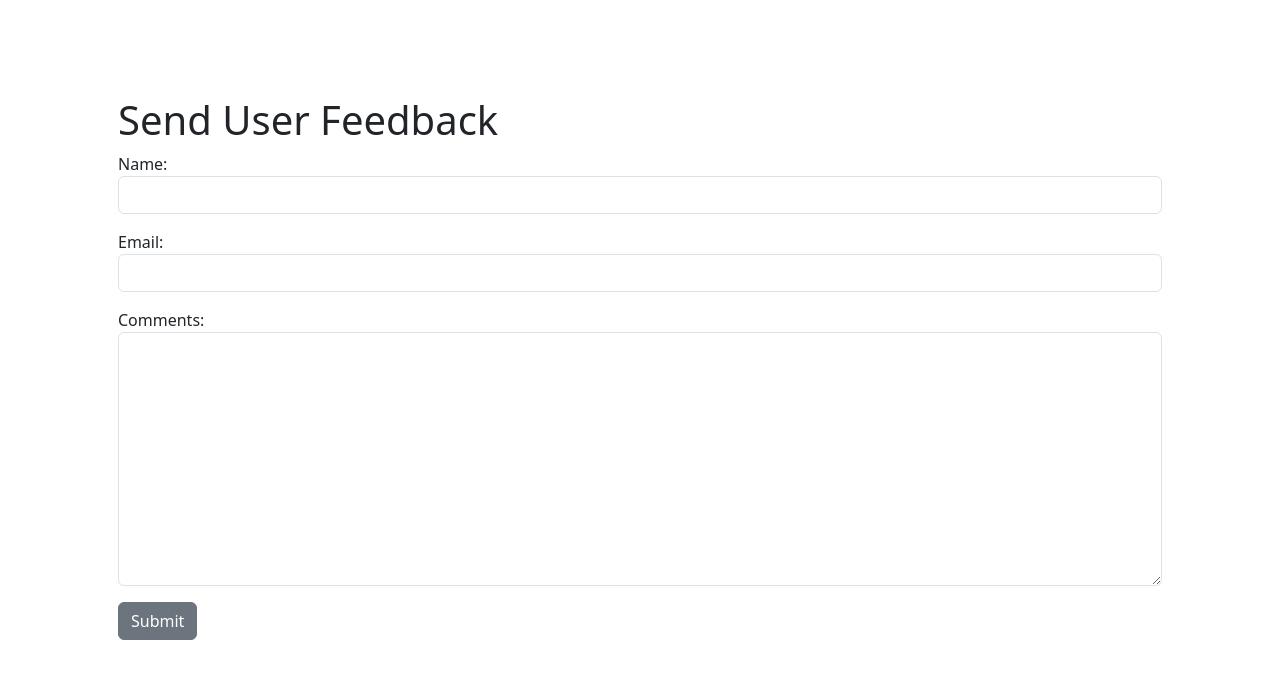
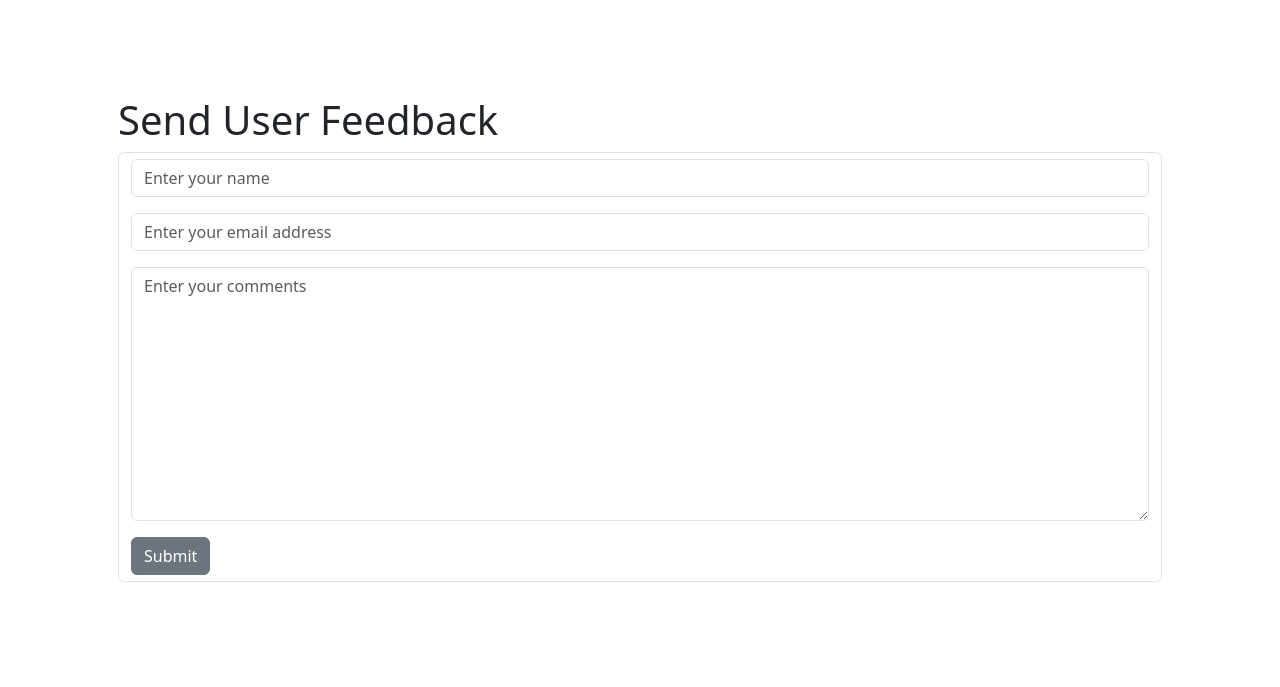
Before and after one commit to suntripper6/ABlueRainbowProject, a Django app: page /feedback/ in a window 1280 px wide. Shown: the part 56-743 px from the top of the page. Run offline with Django 4.2, Linux system fonts and the light colour scheme; some libraries are stand-ins or nearby versions.

Commit message:
updated forms.py

```diff
--- a/ABlueRainbowProject/urls.py
+++ b/ABlueRainbowProject/urls.py
@@ -61,9 +61,9 @@ urlpatterns = [
          name="hospice-update-view"),
     path("hospice/delete/<int:id>", views.hospice_delete_view,
          name="hospice-delete-view"),
-
     path("feedback/", views.userfeedback_create_view),
     path("search_facilities", views.search_facilities, name="search-facilities"),
     path("admin/", admin.site.urls),
+
     # path('api/', include('a_blue_rainbow.urls')),
 ]
--- a/a_blue_rainbow/forms.py
+++ b/a_blue_rainbow/forms.py
@@ -15,11 +15,11 @@ class HospiceForm(ModelForm):
             "zip_code": "",
         }
         widgets = {
-            "name": forms.TextInput(attrs={"class": "form-control"}),
-            "address": forms.TextInput(attrs={"class": "form-control"}),
-            "city": forms.TextInput(attrs={"class": "form-control"}),
-            "state": forms.TextInput(attrs={"class": "form-control"}),
-            "zip_code": forms.TextInput(attrs={"class": "form-control"}),
+            "name": forms.TextInput(attrs={"class": "form-control", "placeholder": "Enter Facility Name"}),
+            "address": forms.TextInput(attrs={"class": "form-control", "placeholder": "Enter Facility Address"}),
+            "city": forms.TextInput(attrs={"class": "form-control", "placeholder": "Enter Facility City"}),
+            "state": forms.TextInput(attrs={"class": "form-control", "placeholder": "Enter Facility State"}),
+            "zip_code": forms.TextInput(attrs={"class": "form-control", "placeholder": "Enter Facility Zip Code"}),
         }
 
 
@@ -35,11 +35,11 @@ class AssistedLivingForm(ModelForm):
             "zip_code": "",
         }
         widgets = {
-            "name": forms.TextInput(attrs={"class": "form-control"}),
-            "address": forms.TextInput(attrs={"class": "form-control"}),
-            "city": forms.TextInput(attrs={"class": "form-control"}),
-            "state": forms.TextInput(attrs={"class": "form-control"}),
-            "zip_code": forms.TextInput(attrs={"class": "form-control"}),
+            "name": forms.TextInput(attrs={"class": "form-control", "placeholder": "Enter Facility Name"}),
+            "address": forms.TextInput(attrs={"class": "form-control", "placeholder": "Enter Facility Address"}),
+            "city": forms.TextInput(attrs={"class": "form-control", "placeholder": "Enter Facility City"}),
+            "state": forms.TextInput(attrs={"class": "form-control", "placeholder": "Enter Facility State"}),
+            "zip_code": forms.TextInput(attrs={"class": "form-control", "placeholder": "Enter Facility Zip Code"}),
         }
 
 
@@ -55,11 +55,11 @@ class HomeHealthForm(ModelForm):
             "zip_code": "",
         }
         widgets = {
-            "name": forms.TextInput(attrs={"class": "form-control"}),
-            "address": forms.TextInput(attrs={"class": "form-control"}),
-            "city": forms.TextInput(attrs={"class": "form-control"}),
-            "state": forms.TextInput(attrs={"class": "form-control"}),
-            "zip_code": forms.TextInput(attrs={"class": "form-control"}),
+            "name": forms.TextInput(attrs={"class": "form-control", "placeholder": "Enter Facility Name"}),
+            "address": forms.TextInput(attrs={"class": "form-control", "placeholder": "Enter Facility Address"}),
+            "city": forms.TextInput(attrs={"class": "form-control", "placeholder": "Enter Facility City"}),
+            "state": forms.TextInput(attrs={"class": "form-control", "placeholder": "Enter Facility State"}),
+            "zip_code": forms.TextInput(attrs={"class": "form-control", "placeholder": "Enter Facility Zip Code"}),
         }
 
 
@@ -75,11 +75,11 @@ class SkilledNursingForm(ModelForm):
             "zip_code": "",
         }
         widgets = {
-            "name": forms.TextInput(attrs={"class": "form-control"}),
-            "address": forms.TextInput(attrs={"class": "form-control"}),
-            "city": forms.TextInput(attrs={"class": "form-control"}),
-            "state": forms.TextInput(attrs={"class": "form-control"}),
-            "zip_code": forms.TextInput(attrs={"class": "form-control"}),
+            "name": forms.TextInput(attrs={"class": "form-control", "placeholder": "Enter Facility Name"}),
+            "address": forms.TextInput(attrs={"class": "form-control", "placeholder": "Enter Facility Address"}),
+            "city": forms.TextInput(attrs={"class": "form-control", "placeholder": "Enter Facility City"}),
+            "state": forms.TextInput(attrs={"class": "form-control", "placeholder": "Enter Facility State"}),
+            "zip_code": forms.TextInput(attrs={"class": "form-control", "placeholder": "Enter Facility Zip Code"}),
         }
 
 
@@ -87,13 +87,13 @@ class FeedbackForm(ModelForm):
     class Meta:
         model = UserFeedback
         fields = ("name", "email", "comments")
-        label = {
+        labels = {
             "name": "",
             "email": "",
             "comments": "",
         }
         widgets = {
-            "name": forms.TextInput(attrs={"class": "form-control"}),
-            "email": forms.EmailInput(attrs={"class": "form-control"}),
-            "comments": forms.Textarea(attrs={"class": "form-control"}),
+            "name": forms.TextInput(attrs={"class": "form-control", "placeholder": "Enter your name"}),
+            "email": forms.EmailInput(attrs={"class": "form-control", "placeholder": "Enter your email address"}),
+            "comments": forms.Textarea(attrs={"class": "form-control", "placeholder": "Enter your comments"}),
         }
--- a/a_blue_rainbow/static/css/abr.css
+++ b/a_blue_rainbow/static/css/abr.css
@@ -13,9 +13,9 @@ p {
 }
 
 /* CLASSES */
-/* .details {
-  text-align: center;
-} */
+.details {
+  /* text-align: center; */
+}
 
 .header-center {
   display: flex;
--- a/a_blue_rainbow/templates/hospice/create.html
+++ b/a_blue_rainbow/templates/hospice/create.html
@@ -1,7 +1,7 @@
 {% extends "base.html" %} {% block content %}
 <div class="container p-5 my-5 details">
   <h1>Create Hospice Facility</h1>
-  <form action="" method="POST">
+  <form action="" method="POST" class="form-control">
     {% csrf_token %}
     <div>{{ form.as_p }}</div>
     <input type="submit" value="Submit" class="btn btn-secondary" />
--- a/a_blue_rainbow/templates/userfeedback/feedback.html
+++ b/a_blue_rainbow/templates/userfeedback/feedback.html
@@ -1,7 +1,7 @@
 {% extends "base.html" %} {% block content %}
 <div class="container p-5 my-5 details">
   <h1>Send User Feedback</h1>
-  <form action="" method="POST">
+  <form action="" method="POST" class="form-control">
     {% csrf_token %}
     <div>{{ form.as_p }}</div>
     <input type="submit" value="Submit" class="btn btn-secondary" />
--- a/a_blue_rainbow/views.py
+++ b/a_blue_rainbow/views.py
@@ -379,6 +379,7 @@ def hospice_search_view(request):
 
 
 def hospice_create_view(request):
+    submitted = False
     form = HospiceForm(request.POST or None)
 
     if request.method == "POST":
@@ -391,22 +392,6 @@ def hospice_create_view(request):
     }
 
     return render(request, "hospice/create.html", context=context)
-    # context = {}
-
-    # if request.method == "POST":
-    #     name = request.POST.get("name")
-    #     address = request.POST.get("address")
-    #     city = request.POST.get("city")
-    #     state = request.POST.get("state")
-    #     zipcode = request.POST.get("zip_code")
-    #     hospice = HospiceFacilities.objects.create(
-    #         name=name, address=address, city=city, state=state, zip_code=zipcode, facility_type_id=3,
-    #         phone_number="", medicare_elig="", map="", rating=0, reviews="", official_website="")
-
-    #     hospice.save()
-    #     context["created"] = True
-
-    # return render(request, "hospice/create.html", context=context)
 
 
 # USER FEEDBACK
```
